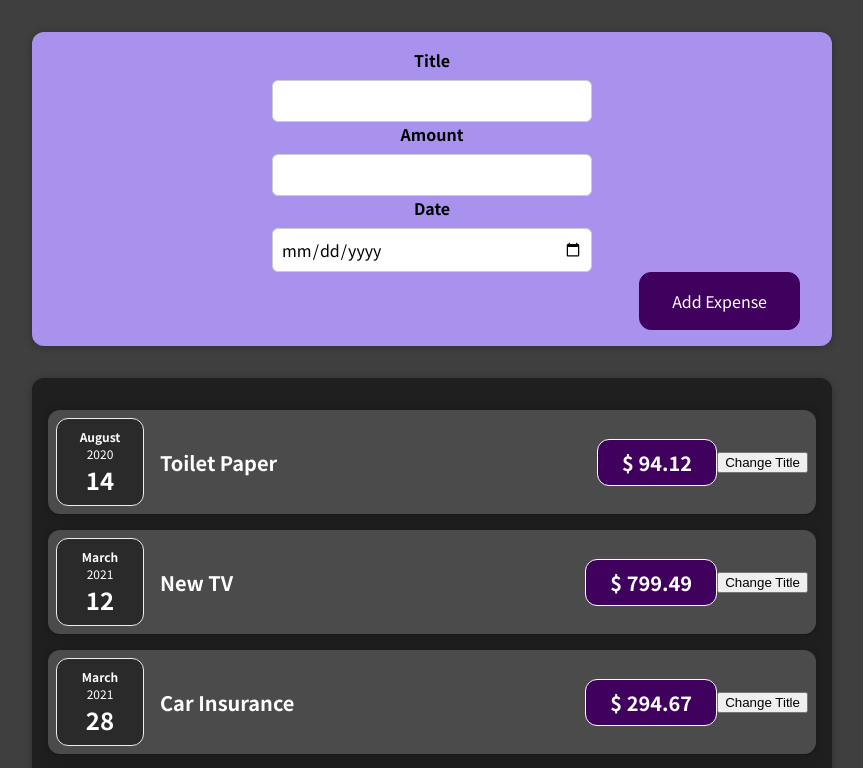
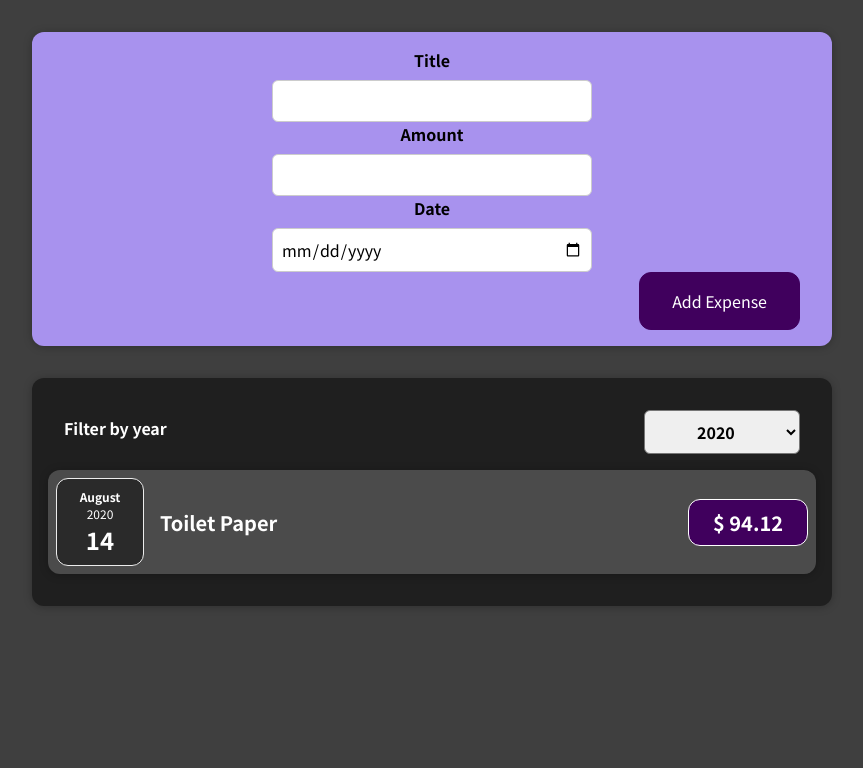
Before and after one commit to adamsori/expenses-tracker, a React (Create React App) app: page / in a window 1280 px wide. Shown: the top 768 px of the page, without its empty margins (208-1071 px from the left). Built offline with nearby package versions, Linux system fonts and the light colour scheme.

Commit message:
Filter by year and add new expense

```diff
--- a/src/App.js
+++ b/src/App.js
@@ -1,9 +1,8 @@
-import React from 'react';
+import React, { useState } from 'react';
 import NewExpense from './components/NewExpense/NewExpense';
 import Expenses from "./components/Expenses/Expenses";
 
-const App = () => {
-  const expenses = [
+const DUMMY_EXPENSES = [
   {
     id: 'e1',
     title: 'Toilet Paper',
@@ -36,9 +35,14 @@ const App = () => {
   },
 ];
 
+const App = () => {
+
+  const [expenses, setExpenses] = useState(DUMMY_EXPENSES);
+
   const addExpenseHandler = (expense) => {
-    console.log('In App.js');
-    console.log(expense);
+    setExpenses(prevExpenses => {
+      return [expense, ...prevExpenses];
+    });
   };
 
   return (
--- a/src/components/Expenses/ExpenseItem.js
+++ b/src/components/Expenses/ExpenseItem.js
@@ -1,26 +1,17 @@
-import React, { useState } from 'react';
+import React from 'react';
 import ExpenseDate from './ExpenseDate';
 import Card from '../UI/Cards';
 import './ExpenseItem.css';
 
 const ExpenseItem = (props) => {
-    // REACT HOOK useState -> retorna dois elementos, o valor atual do prop e uma funcao de update
-    // Separated state per component instance
-    const [title, setTitle] = useState(props.title);
-
-    const clickHandler = () => {
-        setTitle('Updated');
-        console.log(title);
-    }
 
     return (
         <Card className="expense-item">
             <ExpenseDate date={props.date} />
             <div className='expense-item__description'>
-                <h2>{title}</h2>
+                <h2>{props.title}</h2>
                 <div className='expense-item__price'>$ {props.amount}</div>
             </div>
-            <button onClick={clickHandler}>Change Title</button>
         </Card>
     );
 }
--- a/src/components/Expenses/Expenses.js
+++ b/src/components/Expenses/Expenses.js
@@ -1,25 +1,49 @@
-import React from 'react';
+import React, { useState } from 'react';
 import ExpenseItem from './ExpenseItem';
 import Card from '../UI/Cards';
+import ExpenseFilter from './ExpensesFilter';
 import './Expenses.css';
 
 const Expenses = (props) => {
-    const listItems = props.items.map(item => {
-        return (
-            <ExpenseItem
-                key={item.id}
-                title={item.title}
-                amount={item.amount}
-                date={item.date}
-            />
-        );
-    })
+
+    const [filteredYear, setFilteredYear] = useState('2020');
+    const filterChangeHandler = (expenseFilterData) => {
+        setFilteredYear(prevFilteredYear => {
+            console.log(expenseFilterData);
+            return expenseFilterData;
+        });
+    };
+
+    const filteredExpenses = props.items.filter(expense => {
+        return expense.date.getFullYear().toString() === filteredYear;
+    });
+
     return (
-        <Card className="expenses">
-            {
-                listItems
-            }
-        </Card>
+        <div>
+            <Card className="expenses">
+                <ExpenseFilter selected={filteredYear} onChangeFilter={filterChangeHandler} />
+                {
+                    // SOLUTION WITHOUT THE NEED TO CREATE A FUNCTION filteredExpenses
+                    // props.items.filter(expense => expense.date.getFullYear().toString() === filteredYear).map(filteredExpense => (
+                    //     <ExpenseItem
+                    //         key={filteredExpense.id}
+                    //         title={filteredExpense.title}
+                    //         amount={filteredExpense.amount}
+                    //         date={filteredExpense.date}
+                    //     />
+                    // ))
+
+                    filteredExpenses.map(filteredExpense => (
+                        <ExpenseItem
+                            key={filteredExpense.id}
+                            title={filteredExpense.title}
+                            amount={filteredExpense.amount}
+                            date={filteredExpense.date}
+                        />
+                    ))
+                }
+            </Card>
+        </div>
     );
 }
 export default Expenses;
--- /dev/null
+++ b/src/components/Expenses/ExpensesFilter.css
@@ -0,0 +1,24 @@
+.expenses-filter {
+    color: white;
+    padding: 0 1rem;
+  }
+
+  .expenses-filter__control {
+    display: flex;
+    width: 100%;
+    align-items: center;
+    justify-content: space-between;
+    margin: 1rem 0;
+  }
+
+  .expenses-filter label {
+    font-weight: bold;
+    margin-bottom: 0.5rem;
+  }
+
+  .expenses-filter select {
+    font: inherit;
+    padding: 0.5rem 3rem;
+    font-weight: bold;
+    border-radius: 6px;
+  }
--- /dev/null
+++ b/src/components/Expenses/ExpensesFilter.js
@@ -0,0 +1,27 @@
+import React from 'react';
+
+import './ExpensesFilter.css';
+
+// Controlled Component -> A lógica esta no componente pai (Expenses.js)
+const ExpensesFilter = (props) => {
+
+    const dropdownChangeHandler = (event) => {
+        props.onChangeFilter(event.target.value);
+    };
+
+    return (
+        <div className='expenses-filter'>
+            <div className='expenses-filter__control'>
+                <label>Filter by year</label>
+                <select value={props.selected} onChange={dropdownChangeHandler}>
+                    <option value='2022'>2022</option>
+                    <option value='2021'>2021</option>
+                    <option value='2020'>2020</option>
+                    <option value='2019'>2019</option>
+                </select>
+            </div>
+        </div>
+    );
+};
+
+export default ExpensesFilter;
--- a/src/components/NewExpense/ExpenseForm.js
+++ b/src/components/NewExpense/ExpenseForm.js
@@ -2,6 +2,8 @@ import React, { useState } from 'react';
 import './ExpenseForm.css';
 
 const ExpenseForm = (props) => {
+    // REACT HOOK useState -> retorna dois elementos, o valor atual do prop e uma funcao de update
+    // Separated state per component instance
     const [enteredTitle, setEnteredTitle] = useState('');
     const [enteredAmount, setEnteredAmount] = useState('');
     const [enteredDate, setEnteredDate] = useState('');
@@ -15,7 +17,6 @@ const ExpenseForm = (props) => {
     const dateChangeHandler = (event) => {
         setEnteredDate(event.target.value);
     };
-
 
     /*
     THIS IS AN ALTERNATIVE FOR THE CODE AT THE BEGINNING
```
Lines whose indentation alone changed are shown as unchanged.
